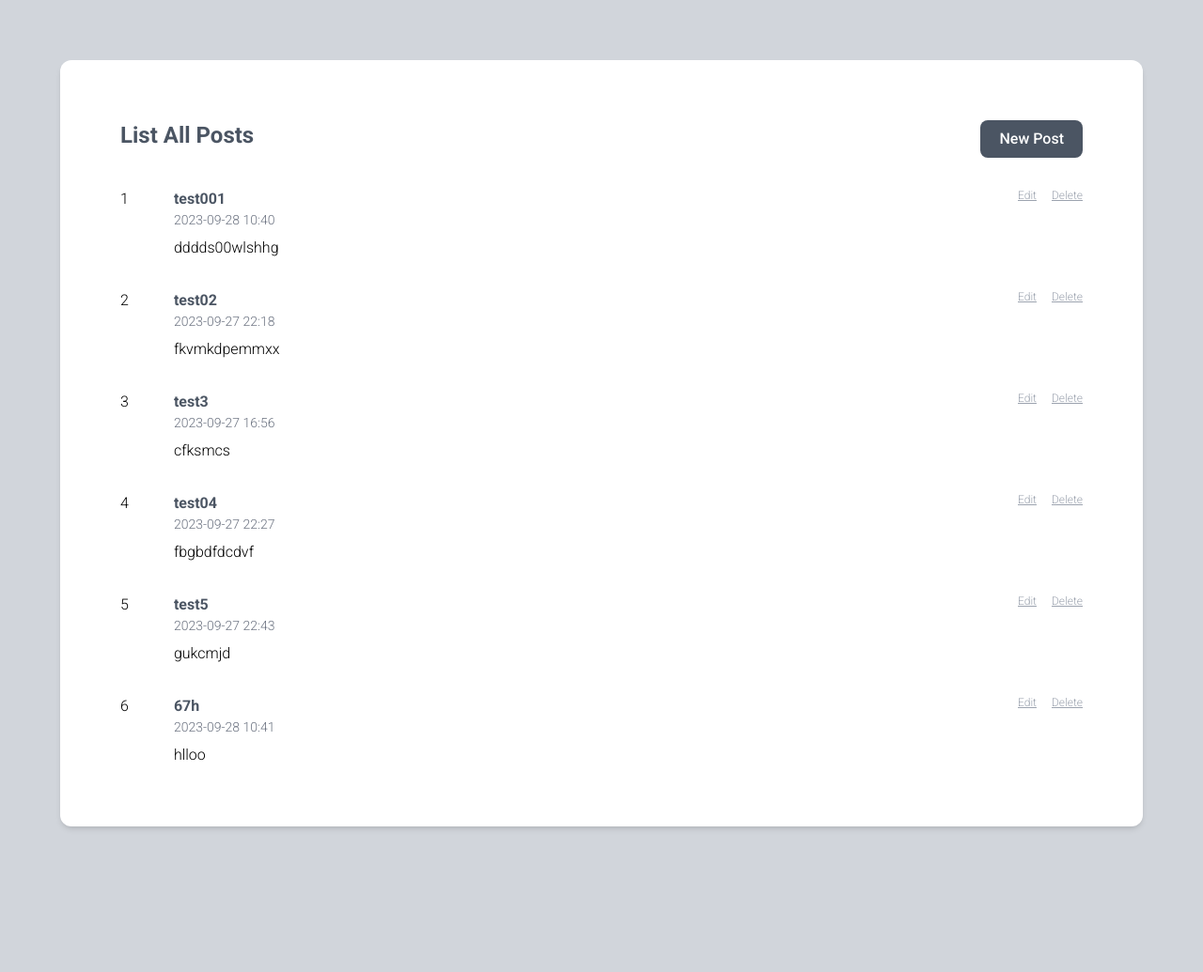
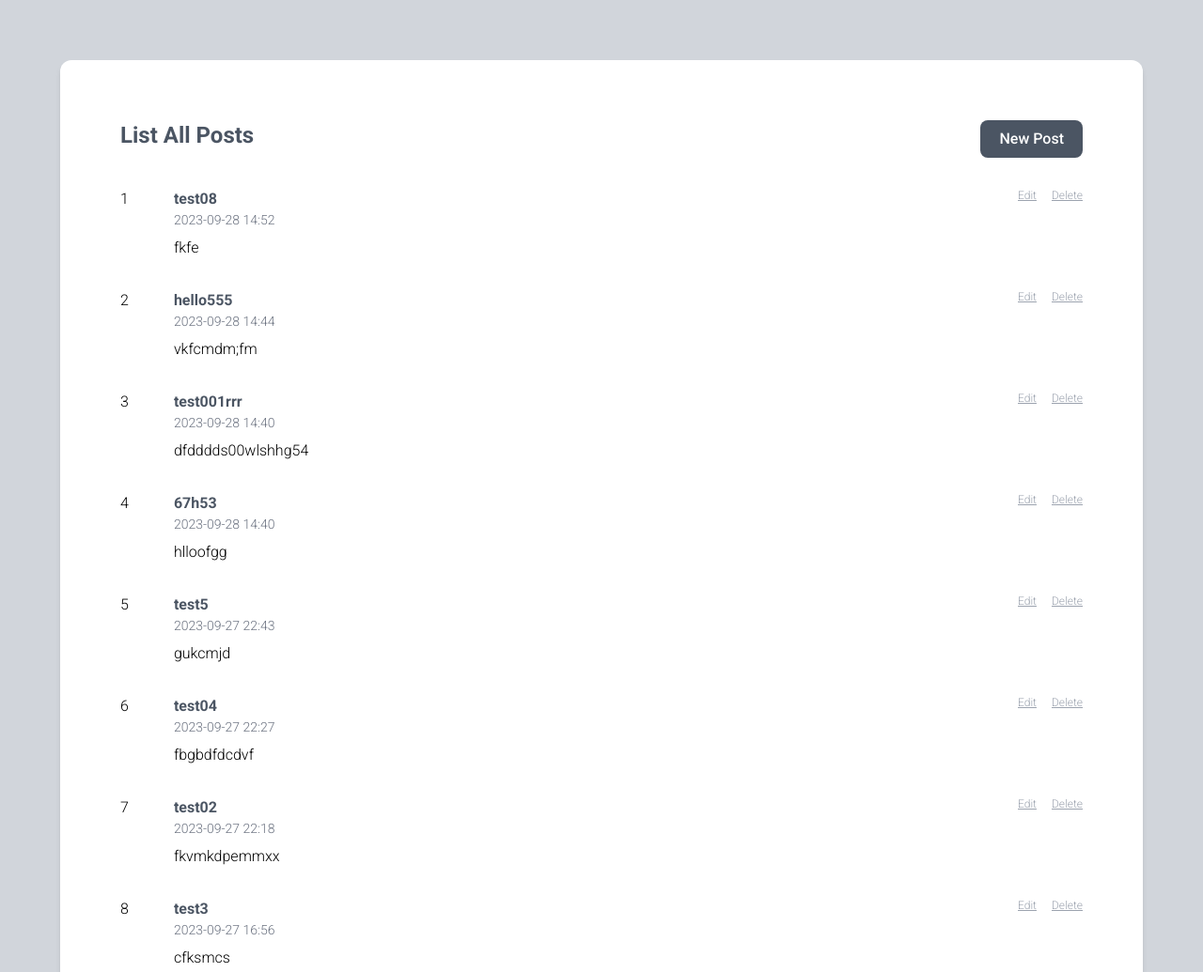
Before and after one commit to NapatpanOP/new-post, a website built with Vite: page index.html in a window 1280 px wide. Shown: the top 1035 px of the page at 94% size. Before the commit the page ends 944 px from the top, so only its background shows below. Built offline with nearby package versions, Linux system fonts and the light colour scheme; data requests are answered from the project's data file.

Commit message:
Edit for boardPosts to sort posts from the latest post to the oldest post

```diff
--- a/db.json
+++ b/db.json
@@ -1,9 +1,9 @@
 {
   "posts": [
     {
-      "title": "test001",
-      "message": "dddds00wlshhg",
-      "date": "2023-09-28 10:40",
+      "title": "test001rrr",
+      "message": "dfdddds00wlshhg54",
+      "date": "2023-09-28 14:40",
       "id": 1
     },
     {
@@ -31,10 +31,22 @@
       "id": 5
     },
     {
-      "title": "67h",
-      "message": "hlloo",
-      "date": "2023-09-28 10:41",
+      "title": "67h53",
+      "message": "hlloofgg",
+      "date": "2023-09-28 14:40",
       "id": 6
+    },
+    {
+      "title": "hello555",
+      "message": "vkfcmdm;fm",
+      "date": "2023-09-28 14:44",
+      "id": 7
+    },
+    {
+      "title": "test08",
+      "message": "fkfe",
+      "date": "2023-09-28 14:52",
+      "id": 8
     }
   ]
 }
--- a/main.js
+++ b/main.js
@@ -12,13 +12,15 @@ function boardPosts() {
   fetch('http://localhost:3000/posts', config)
     .then((response) => response.json())
     .then((data) => {
-      // console.log(datas);
-      data.forEach(post => {
+      // console.log(data);
+      data.sort((a, b) => b.date.localeCompare(a.date));
+
+      data.forEach((post, index) => {
         // console.log(data);
         newPosts.innerHTML += `
         <div class="flex gap-12 mt-8">
           <div class="font-light">
-            ${post.id}
+            ${index + 1}
           </div>
           <div class="flex content-between gap-8 max-w-5xl w-full">
             <div class="w-full">
@@ -28,11 +30,20 @@ function boardPosts() {
             </div>
             <div class="flex gap-4">
               <a href="./edit-post.html?id=${post.id}" id="edit-post" class="font-light text-xs text-gray-400 underline hover:text-gray-500">Edit</a>
-              <button id="delete" class="font-light text-xs text-gray-400 bg-transparent h-fit underline hover:text-gray-500">Delete</button>
+              <button id="deleteBtn" class="font-light text-xs text-gray-400 bg-transparent h-fit underline hover:text-gray-500" type="button" onclick="btnDelete(event)" data-id="${post.id}">Delete</button>
             </div>
           </div>
         </div>`
       });
     })
+}
 
+function btnDelete(event) {
+  const postId = event.target.dataset.id;
+
+  if (btnDelete) {
+    fetch(`http://localhost:3000/posts/${postId}`, {
+      method: 'DELETE'
+    })
+  }
 }
```
Also changed, not shown: index.html (+0 -1 lines).
